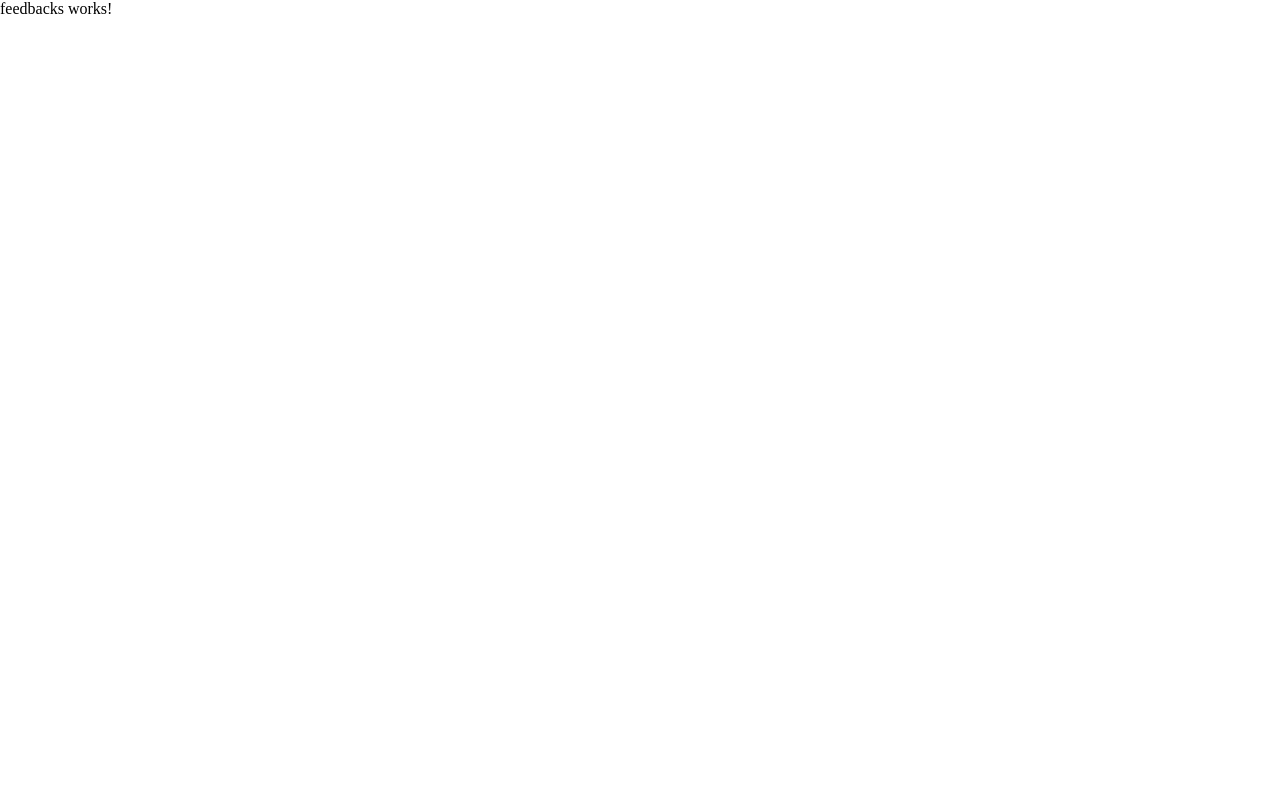
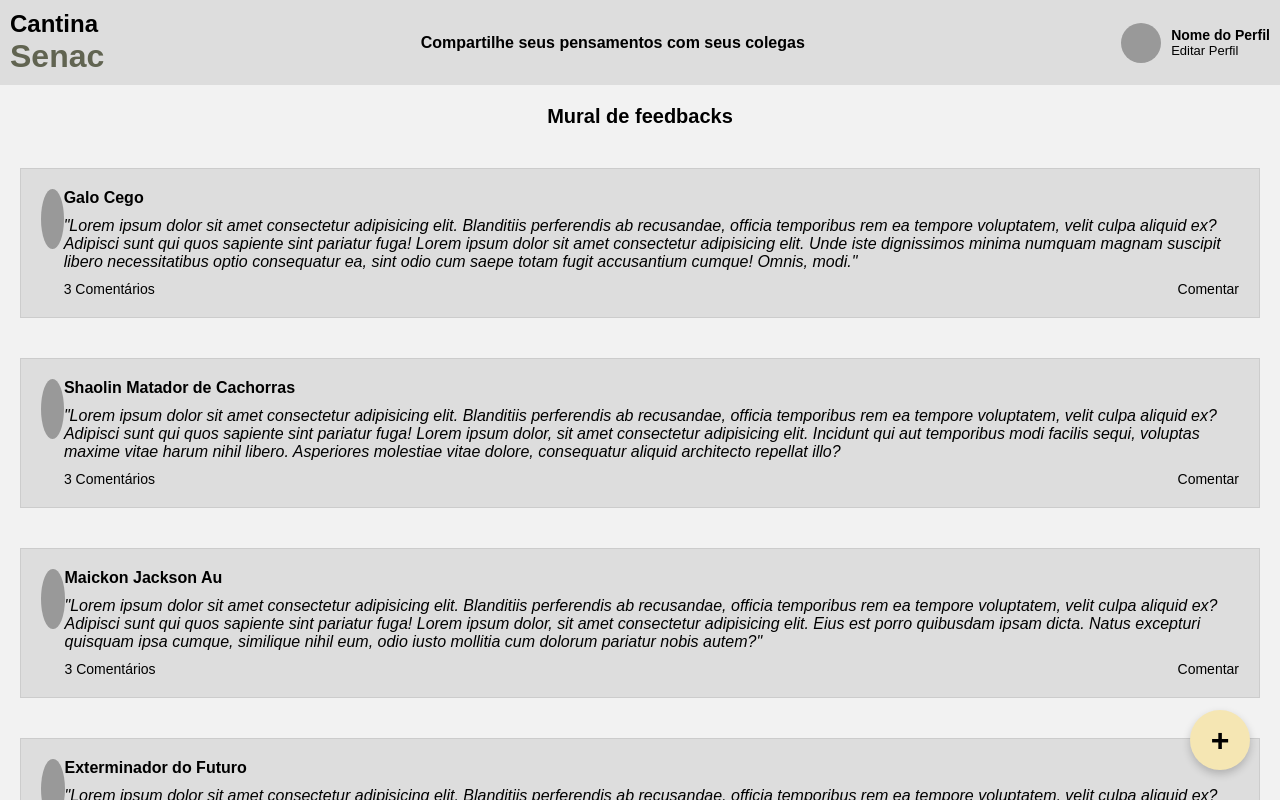
Before and after one commit to prof-lucas-senac/cantina-senac-2025-front, an Angular app: page /feedbacks in a window 1280 px wide. Shown: the top 800 px of the page. Built offline with nearby package versions, Linux system fonts and the light colour scheme.

Commit message:
refactor(ui): melhorias no layout de feedbacks

```diff
--- a/src/app/components/feedbacks/feedbacks.component.css
+++ b/src/app/components/feedbacks/feedbacks.component.css
@@ -0,0 +1,170 @@
+body {
+    margin: 0;
+    font-family: Arial, Helvetica, sans-serif;
+    background-color: #f2f2f2;
+    /*cinza fraco*/
+    color: #000;
+}
+
+
+/*Cabeçalho*/
+.titulo-principal {
+  text-align: center;
+  margin-top: 30px;
+}
+
+.titulo-cantina {
+  font-size: 36px;
+  margin: 0;
+}
+
+.titulo-secundario {
+  font-size: 48px;
+  color: #616451; /* ou outro tom desejado */
+  margin: 0;
+}
+
+
+.cabecalho {
+    display: flex;
+    justify-content: space-between;
+    align-items: center;
+    background-color: #DDD;
+    /*cinza medio*/
+    padding: 10px;
+}
+
+.cabecalho-esquerda {
+    font-weight: bold;
+    display: flex;
+    flex-direction: column;
+    justify-content: center;
+    align-items: flex-start;
+}
+
+.titulo-cantina {
+  font-size: 24px;
+  margin: 0;
+}
+
+.titulo-senac {
+  font-size: 32px;
+  margin: 0;
+  color: #616451; /* ou outro destaque */
+}
+
+.cabecalho-centro {
+    text-align: center;
+    flex-grow: 1;
+    font-weight: bold;
+}
+
+.cabecalho-direita {
+    display: flex;
+    align-items: center;
+    gap: 10px;
+}
+
+.foto-perfil {
+    width: 40px;
+    height: 40px;
+    background-color: #999;
+    /*cinza forte*/
+    border-radius: 50%;
+}
+
+.info-perfil {
+    display: flex;
+    flex-direction: column;
+}
+
+.info-perfil span {
+    font-weight: 600;
+    font-size: 14px;
+}
+
+.info-perfil a {
+    font-size: 13px;
+    color: black;
+    text-decoration: none;
+}
+
+/* Mural de Feedbacks */
+
+.mural {
+    text-align: center;
+    padding: 20px;
+    font-weight: bold;
+    font-size: 20px;
+}
+
+/* Container de feedback */
+
+.conteiner-feedbacks {
+    display: flex;
+    flex-direction: column;
+    gap: 20px;
+    padding: 20px;
+}
+
+.feedback {
+    background-color: #DDD;
+    display: flex;
+    padding: 20px;
+    align-items: flex-start;
+    border: 1px solid #ccc;
+}
+
+.foto-feedback {
+    width: 60px;
+    height: 60px;
+    background-color: #999;
+    /*cinza forte*/
+    border-radius: 50%;
+}
+
+.conteudo-feedback {
+    flex-grow: 1;
+}
+
+.conteudo-feedback h3 {
+    margin: 0;
+    font-size: 16px;
+}
+
+.conteudo-feedback p {
+    font-style: italic;
+    margin: 10px 0;
+}
+
+.rodape-feedback {
+    display: flex;
+    justify-content: space-between;
+    font-size: 14px;
+    margin-top: 10px;
+}
+
+.botao-adicionar {
+  position: fixed;
+  bottom: 30px;
+  right: 30px;
+  width: 60px;
+  height: 60px;
+  background-color: #f5e6b3; /* bege puxando para amarelo fraco */
+  color: #000;
+  font-size: 32px;
+  font-weight: bold;
+  border: none;
+  border-radius: 50%;
+  box-shadow: 0 4px 8px rgba(0,0,0,0.2);
+  cursor: pointer;
+  z-index: 999; /* sobrepõe todos os elementos */
+  display: flex;
+  align-items: center;
+  justify-content: center;
+  transition: transform 0.2s ease;
+}
+
+.botao-adicionar:hover {
+  transform: scale(1.1);
+}
--- a/src/app/components/feedbacks/feedbacks.component.html
+++ b/src/app/components/feedbacks/feedbacks.component.html
@@ -1 +1,115 @@
-<p>feedbacks works!</p>
+<body>
+    <div class="cabecalho">
+        <div class="cabecalho-esquerda">
+            <h1 class="titulo-cantina">Cantina</h1>
+            <h2 class="titulo-senac">Senac</h2>
+        </div>
+        <div class="cabecalho-centro">Compartilhe seus pensamentos com seus colegas</div>
+        <div class="cabecalho-direita">
+            <div class="foto-perfil"></div>
+            <div class="info-perfil">
+                <span>Nome do Perfil</span>
+                <a href="#">Editar Perfil</a>
+            </div>
+        </div>
+    </div>
+
+    <div class="mural">Mural de feedbacks</div>
+
+    <div class="conteiner-feedbacks">
+        <!--Conteiner 01 Feedbacks-->
+        <div class="feedback">
+            <div class="foto-feedback"></div>
+            <div class="conteudo-feedback">
+                <h3>Galo Cego</h3>
+                <p>"Lorem ipsum dolor sit amet consectetur adipisicing elit. Blanditiis perferendis ab recusandae,
+                    officia temporibus rem ea tempore voluptatem, velit culpa aliquid ex? Adipisci sunt qui quos
+                    sapiente sint pariatur fuga! Lorem ipsum dolor sit amet consectetur adipisicing elit. Unde iste
+                    dignissimos minima numquam magnam suscipit libero necessitatibus optio consequatur ea, sint odio cum
+                    saepe totam fugit accusantium cumque! Omnis, modi."</p>
+                <div class="rodape-feedback">
+                    <span>3 Comentários</span>
+                    <span>Comentar</span>
+                </div>
+            </div>
+        </div>
+    </div>
+
+    <div class="conteiner-feedbacks">
+        <!--Conteiner 02 Feedbacks-->
+        <div class="feedback">
+            <div class="foto-feedback"></div>
+            <div class="conteudo-feedback">
+                <h3>Shaolin Matador de Cachorras</h3>
+                <p>"Lorem ipsum dolor sit amet consectetur adipisicing elit. Blanditiis perferendis ab recusandae,
+                    officia temporibus rem ea tempore voluptatem, velit culpa aliquid ex? Adipisci sunt qui quos
+                    sapiente sint pariatur fuga! Lorem ipsum dolor, sit amet consectetur adipisicing elit. Incidunt qui
+                    aut temporibus modi facilis sequi, voluptas maxime vitae harum nihil libero. Asperiores molestiae
+                    vitae dolore, consequatur aliquid architecto repellat illo?</p>
+                <div class="rodape-feedback">
+                    <span>3 Comentários</span>
+                    <span>Comentar</span>
+                </div>
+            </div>
+        </div>
+    </div>
+
+    <div class="conteiner-feedbacks">
+        <!--Conteiner 03 Feedbacks-->
+        <div class="feedback">
+            <div class="foto-feedback"></div>
+            <div class="conteudo-feedback">
+                <h3>Maickon Jackson Au</h3>
+                <p>"Lorem ipsum dolor sit amet consectetur adipisicing elit. Blanditiis perferendis ab recusandae,
+                    officia temporibus rem ea tempore voluptatem, velit culpa aliquid ex? Adipisci sunt qui quos
+                    sapiente sint pariatur fuga! Lorem ipsum dolor, sit amet consectetur adipisicing elit. Eius est
+                    porro quibusdam ipsam dicta. Natus excepturi quisquam ipsa cumque, similique nihil eum, odio iusto
+                    mollitia cum dolorum pariatur nobis autem?"</p>
+                <div class="rodape-feedback">
+                    <span>3 Comentários</span>
+                    <span>Comentar</span>
+                </div>
+            </div>
+        </div>
+    </div>
+
+    <div class="conteiner-feedbacks">
+        <!--Conteiner 04 Feedbacks-->
+        <div class="feedback">
+            <div class="foto-feedback"></div>
+            <div class="conteudo-feedback">
+                <h3>Exterminador do Futuro</h3>
+                <p>"Lorem ipsum dolor sit amet consectetur adipisicing elit. Blanditiis perferendis ab recusandae,
+                    officia temporibus rem ea tempore voluptatem, velit culpa aliquid ex? Adipisci sunt qui quos
+                    sapiente sint pariatur fuga! Lorem ipsum dolor, sit amet consectetur adipisicing elit. Eius est
+                    porro quibusdam ipsam dicta. Natus excepturi quisquam ipsa cumque, similique nihil eum, odio iusto
+                    mollitia cum dolorum pariatur nobis autem?"</p>
+                <div class="rodape-feedback">
+                    <span>3 Comentários</span>
+                    <span>Comentar</span>
+                </div>
+            </div>
+        </div>
+    </div>
+
+    <div class="conteiner-feedbacks">
+        <!--Conteiner 05 Feedbacks-->
+        <div class="feedback">
+            <div class="foto-feedback"></div>
+            <div class="conteudo-feedback">
+                <h3>Maria vai com as Outras</h3>
+                <p>"Lorem ipsum dolor sit amet consectetur adipisicing elit. Blanditiis perferendis ab recusandae,
+                    officia temporibus rem ea tempore voluptatem, velit culpa aliquid ex? Adipisci sunt qui quos
+                    sapiente sint pariatur fuga! Lorem ipsum dolor, sit amet consectetur adipisicing elit. Eius est
+                    porro quibusdam ipsam dicta. Natus excepturi quisquam ipsa cumque, similique nihil eum, odio iusto
+                    mollitia cum dolorum pariatur nobis autem?"</p>
+                <div class="rodape-feedback">
+                    <span>3 Comentários</span>
+                    <span>Comentar</span>
+                </div>
+            </div>
+        </div>
+    </div>
+    <button class="botao-adicionar">+</button>
+
+</body>
--- a/src/app/components/login/login.component.html
+++ b/src/app/components/login/login.component.html
@@ -27,7 +27,6 @@
         </div>
         <div class="div-cadastra-se">
             <a href="#">Ou Cadastra-se</a>
-
         </div>
     </div>
 </div>
```
